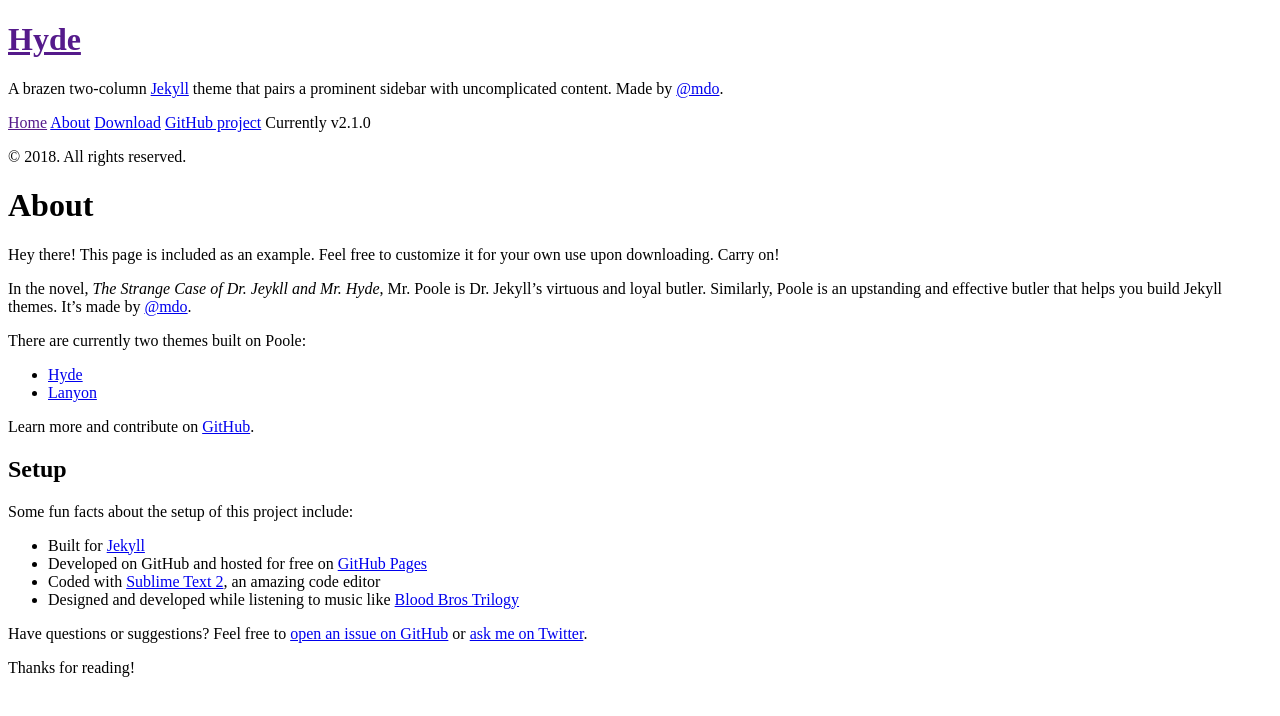
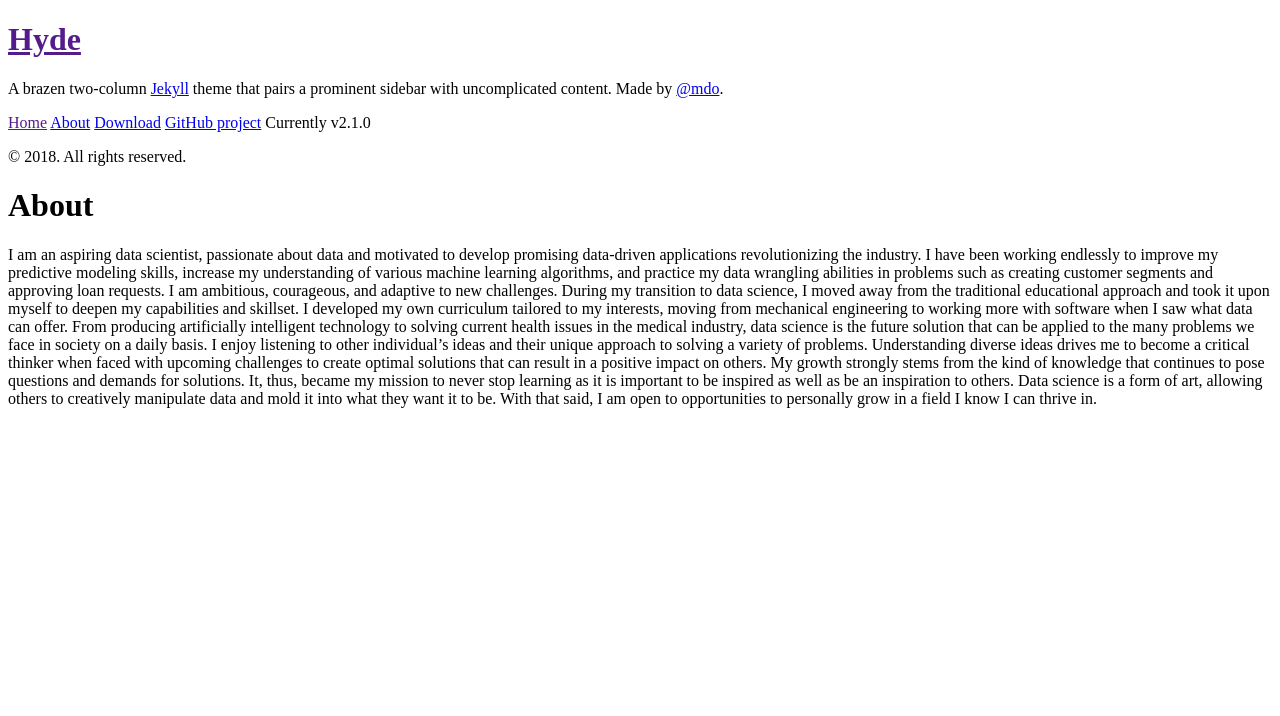
Before and after one commit to dennisdt/dennisdt.github.io, a Jekyll site: the page built from about.md, in a window 1280 px wide. Shown: the top 716 px of the page. Built offline with Jekyll 4.4.1, drawn with Linux system fonts in a browser that asks for light colours; Markdown is read by kramdown in place of the engine named in the settings.

Commit message:
made updates to pages

```diff
--- a/CNAME
+++ b/CNAME
@@ -1 +1 @@
-hyde.getpoole.com
+dennisdt.github.io
--- a/about.md
+++ b/about.md
@@ -4,27 +4,11 @@
 ---
 
 <p class="message">
-  Hey there! This page is included as an example. Feel free to customize it for your own use upon downloading. Carry on!
+I am an aspiring data scientist, passionate about data and motivated to develop promising data-driven applications revolutionizing the industry. I have been working endlessly to improve my predictive modeling skills, increase my understanding of various machine learning algorithms, and practice my data wrangling abilities in problems such as creating customer segments and approving loan requests. I am ambitious, courageous, and adaptive to new challenges.
+
+During my transition to data science, I moved away from the traditional educational approach and took it upon myself to deepen my capabilities and skillset. I developed my own curriculum tailored to my interests, moving from mechanical engineering to working more with software when I saw what data can offer. From producing artificially intelligent technology to solving current health issues in the medical industry, data science is the future solution that can be applied to the many problems we face in society on a daily basis.
+
+I enjoy listening to other individual’s ideas and their unique approach to solving a variety of problems. Understanding diverse ideas drives me to become a critical thinker when faced with upcoming challenges to create optimal solutions that can result in a positive impact on others. My growth strongly stems from the kind of knowledge that continues to pose questions and demands for solutions. It, thus, became my mission to never stop learning as it is important to be inspired as well as be an inspiration to others. Data science is a form of art, allowing others to creatively manipulate data and mold it into what they want it to be.
+
+With that said, I am open to opportunities to personally grow in a field I know I can thrive in.
 </p>
-
-In the novel, *The Strange Case of Dr. Jeykll and Mr. Hyde*, Mr. Poole is Dr. Jekyll's virtuous and loyal butler. Similarly, Poole is an upstanding and effective butler that helps you build Jekyll themes. It's made by [@mdo](https://twitter.com/mdo).
-
-There are currently two themes built on Poole:
-
-* [Hyde](http://hyde.getpoole.com)
-* [Lanyon](http://lanyon.getpoole.com)
-
-Learn more and contribute on [GitHub](https://github.com/poole).
-
-## Setup
-
-Some fun facts about the setup of this project include:
-
-* Built for [Jekyll](http://jekyllrb.com)
-* Developed on GitHub and hosted for free on [GitHub Pages](https://pages.github.com)
-* Coded with [Sublime Text 2](http://sublimetext.com), an amazing code editor
-* Designed and developed while listening to music like [Blood Bros Trilogy](https://soundcloud.com/maddecent/sets/blood-bros-series)
-
-Have questions or suggestions? Feel free to [open an issue on GitHub](https://github.com/poole/issues/new) or [ask me on Twitter](https://twitter.com/mdo).
-
-Thanks for reading!
```
